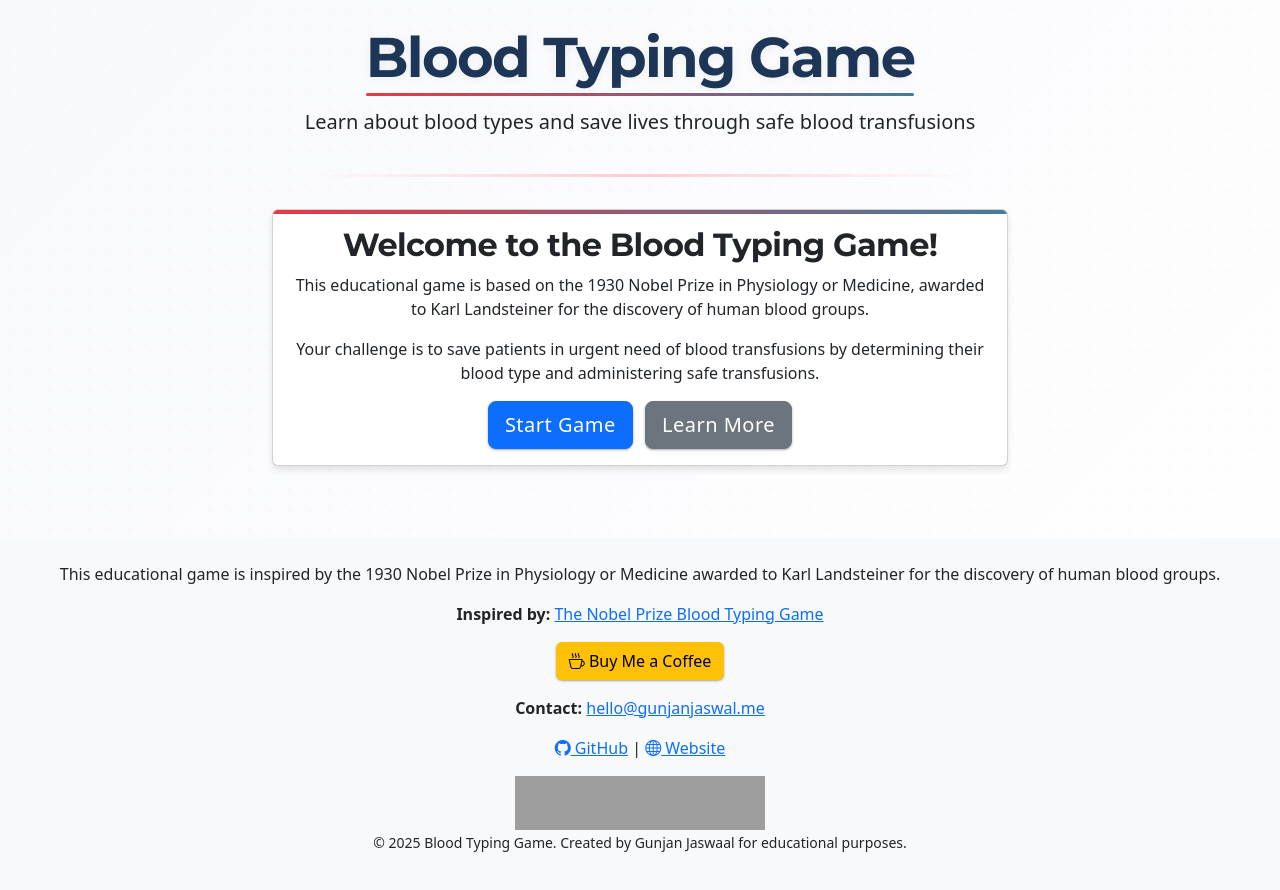
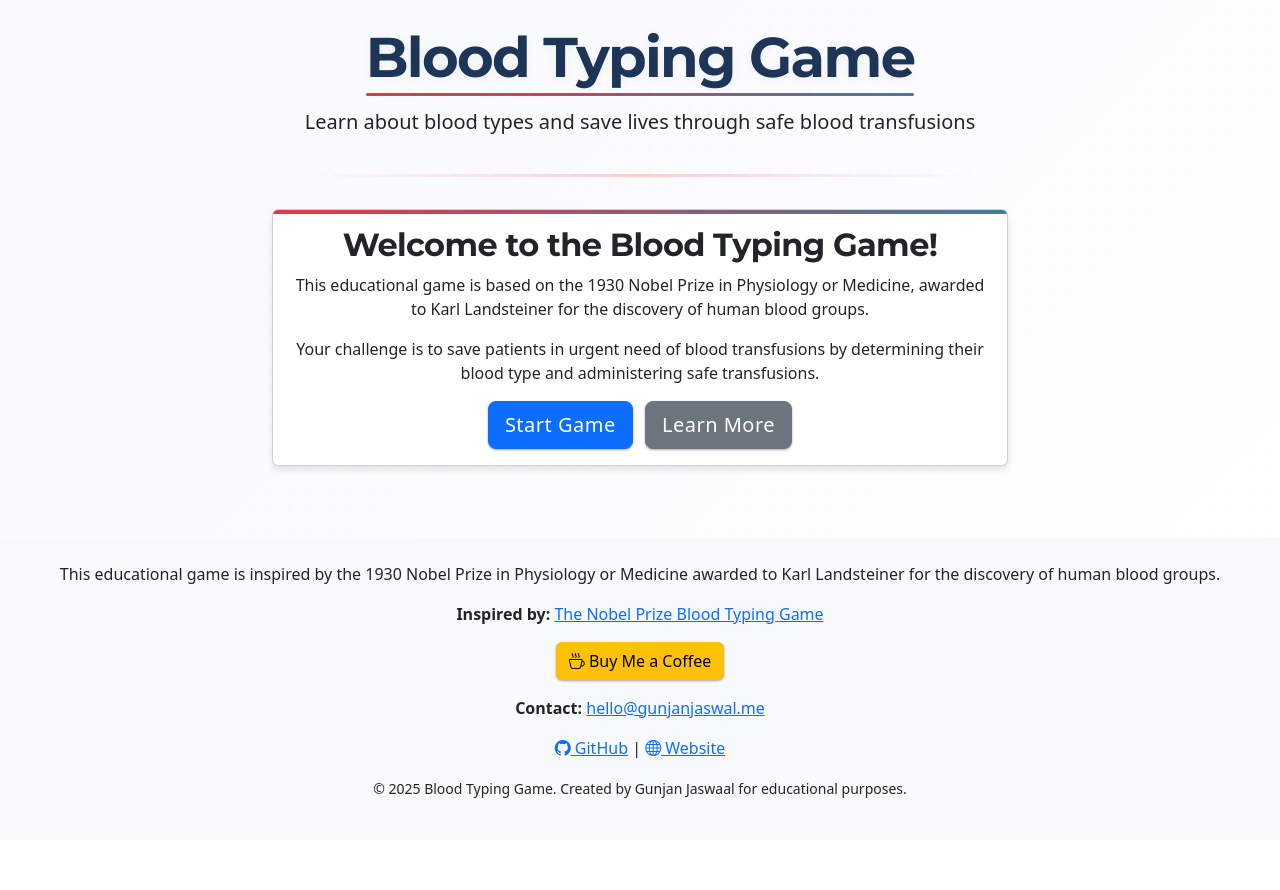
Before and after one commit to gunjanjaswal/BloodTypingGame, a website: page index.html in a window 1280 px wide. After the commit the page ends 840 px from the top, so only its background shows below. Drawn offline with nearby package versions, Linux system fonts and the light colour scheme; grey boxes are pictures that could not be loaded.

Commit message:
Removed Product Hunt Banner

```diff
--- a/index.html
+++ b/index.html
@@ -372,9 +372,6 @@
             <p><strong>Contact:</strong> <a href="mailto:hello@gunjanjaswal.me">hello@gunjanjaswal.me</a></p>
             <p><a href="https://github.com/gunjanjaswal" target="_blank"><i class="bi bi-github"></i> GitHub</a> | <a href="https://gunjanjaswal.me" target="_blank"><i class="bi bi-globe"></i> Website</a></p>
         </div>
-        <div class="mt-3 d-flex justify-content-center">
-            <a href="https://www.producthunt.com/products/blood-typing-game?embed=true&utm_source=badge-featured&utm_medium=badge&utm_source=badge-blood&#0045;typing&#0045;game" target="_blank"><img src="https://api.producthunt.com/widgets/embed-image/v1/featured.svg?post_id=1030065&theme=light&t=1761233883980" alt="Blood&#0032;Typing&#0032;Game - Learn&#0032;about&#0032;blood&#0032;types&#0032;&#0038;&#0032;transfusions | Product Hunt" style="width: 250px; height: 54px;" width="250" height="54" /></a>
-        </div>
         <p><small>&copy; 2025 Blood Typing Game. Created by Gunjan Jaswaal for educational purposes.</small></p>
     </footer>
 
```
